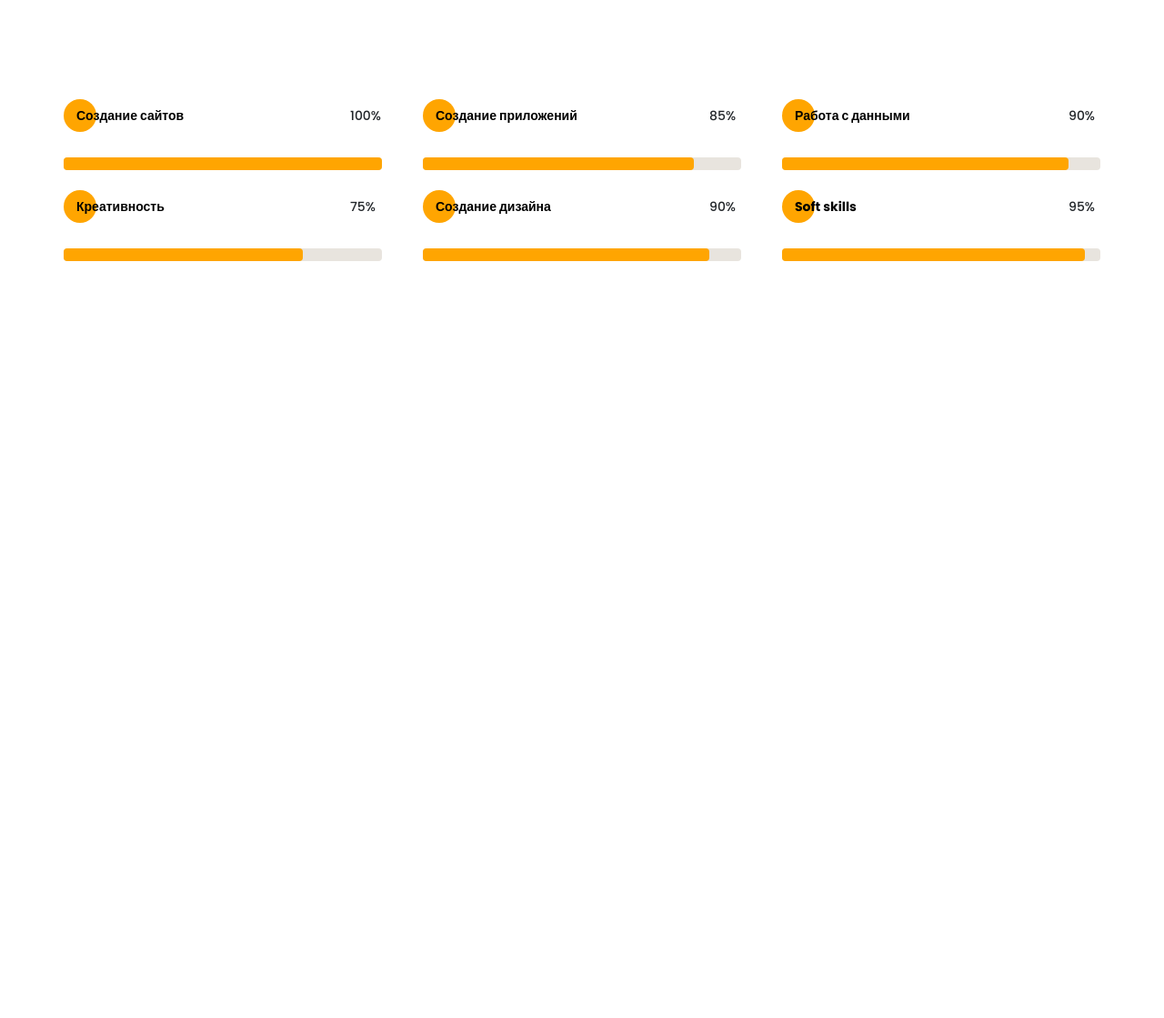
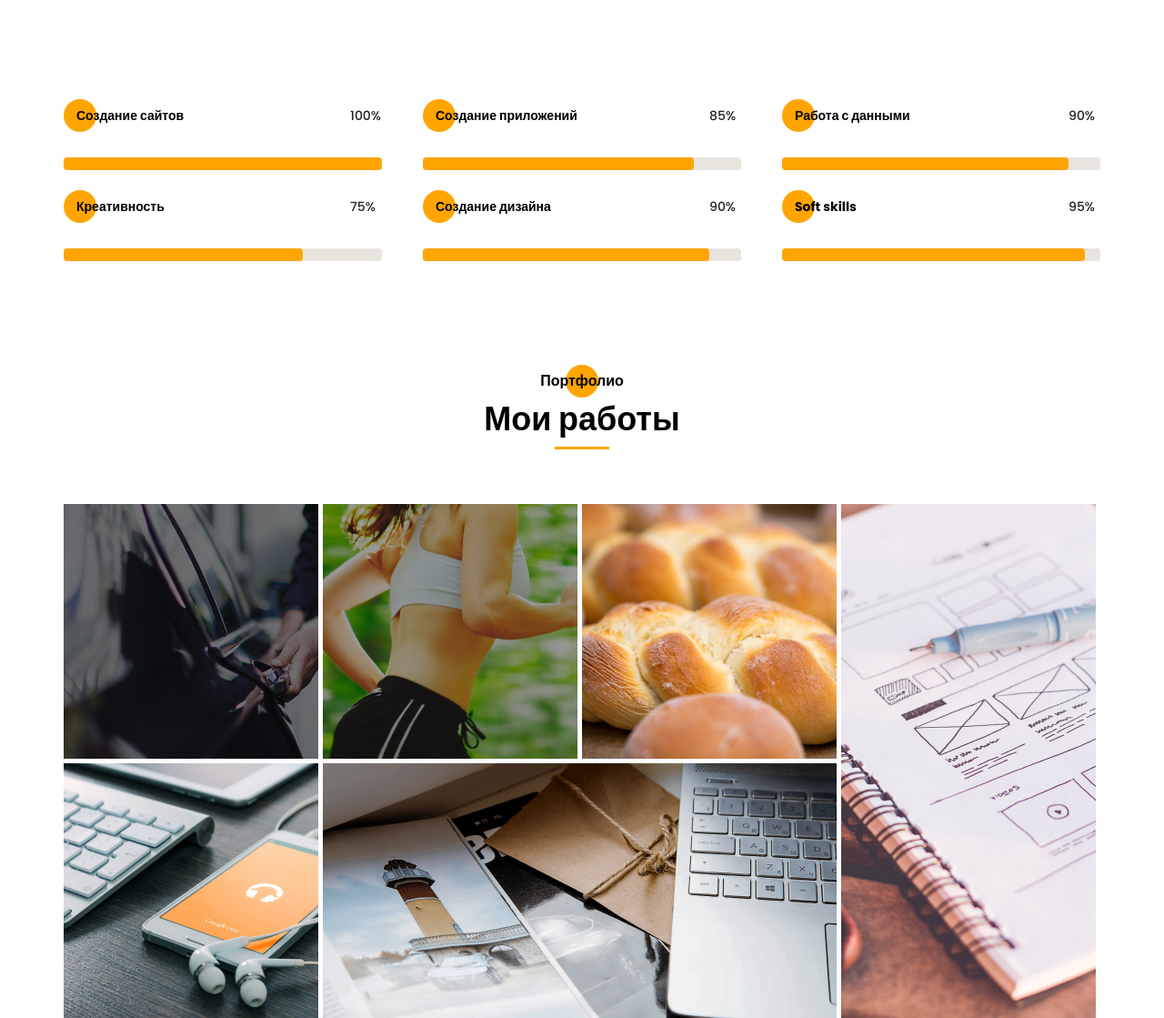
Before and after one commit to matveybobrov/HTML_Project4, a website: page src/index.html in a window 1280 px wide. Shown: the part 3054-4173 px from the top of the page at 91% size. Before the commit the page ends 3341 px from the top, so only its background shows below. Drawn offline with nearby package versions, Linux system fonts and the light colour scheme; files that its build step writes are made by us from their sources; files whose address does not match are found by name.

Commit message:
Section 6 added

```diff
--- a/src/index.html
+++ b/src/index.html
@@ -338,6 +338,23 @@
 			</div>
 		</div>
 	</div>
+
+    <section class="portfolio">
+        <div class="container">
+            <h2 class="portfolio__title title title_16px title_circle title_circle_centered">Портфолио</h2>
+            <div class="portfolio__subtitle title">Мои работы</div>
+            <div class="portfolio__divider divider"></div>
+
+			<div class="portfolio__wrapper">
+				<a id="uber" href="#" class="portfolio__item"><img src="img/works/uber.jpg" alt="uber"></a>
+				<a id="pulse" href="#" class="portfolio__item"><img src="img/works/pulse.jpg" alt="pulse"></a>
+				<a id="bread" href="#" class="portfolio__item"><img src="img/works/bread.jpg" alt="bread"></a>
+				<a id="plans" href="#" class="portfolio__item"><img src="img/works/plans.jpg" alt="plans"></a>
+				<a id="ipad" href="#" class="portfolio__item"><img src="img/works/ipad.jpg" alt="ipad"></a>
+				<a id="mac" href="#" class="portfolio__item"><img src="img/works/mac.jpg" alt="mac"></a>
+			</div>
+        </div>
+    </section>
     <script src="js/script.js"></script>
 </body>
 </html>
--- /dev/null
+++ b/src/sass/blocks/_portfolio.scss
@@ -0,0 +1,39 @@
+.portfolio {
+    padding-top: 120px;
+    &__subtitle {
+        text-align: center;
+    }
+    &__divider {
+        margin: 0 auto;
+    }
+    &__wrapper {
+        margin-top: 60px;
+        display: grid;
+        grid-template: repeat(2, 280px) / repeat(4, 280px);
+        grid-auto-rows: 280px;
+        gap: 5px;
+        #plans {
+            grid-column: 4/5;
+            grid-row: 1/3;
+        }
+        #mac {
+            grid-column: 2/4;
+            grid-row: 2/3;
+        }
+    }
+    &__item {
+        display: block;
+        overflow: hidden;
+        img {
+            width: 100%;
+            transition: all .6s;
+        }
+        &:hover {
+            img {
+                box-shadow: 0 0 10px #000 inset;
+                filter: contrast(120%);
+                transform: scale(1.05);
+            }
+        }
+    }
+}
--- a/src/sass/blocks/_title.scss
+++ b/src/sass/blocks/_title.scss
@@ -24,6 +24,7 @@
         z-index: 0;
         @include circle;
         &_centered {
+            text-align: center;
             &::before {
                 left: 50%;
                 transform: translateX(-50%);
--- a/src/sass/style.scss
+++ b/src/sass/style.scss
@@ -30,3 +30,4 @@ h1, h2, h3, h4, h5, h6 {
 @import 'blocks/resume';
 @import 'blocks/stack';
 @import 'blocks/skills';
+@import 'blocks/portfolio';
```
Also changed, not shown: dist/css/style.min.css, dist/img/works/mac.jpg (added), dist/index.html, src/img/works/mac.jpg (added).
